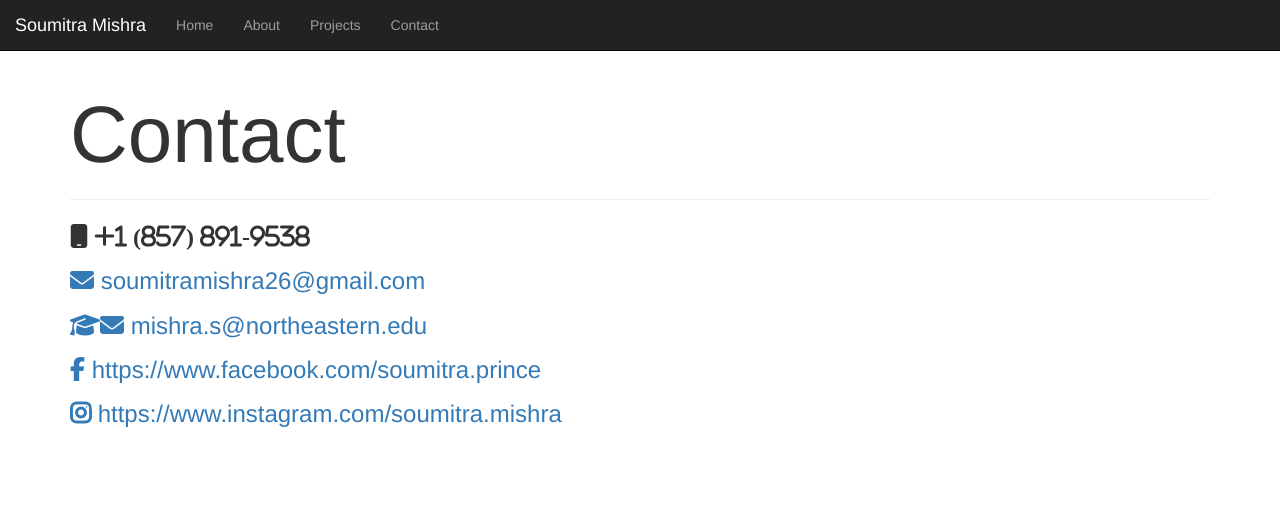
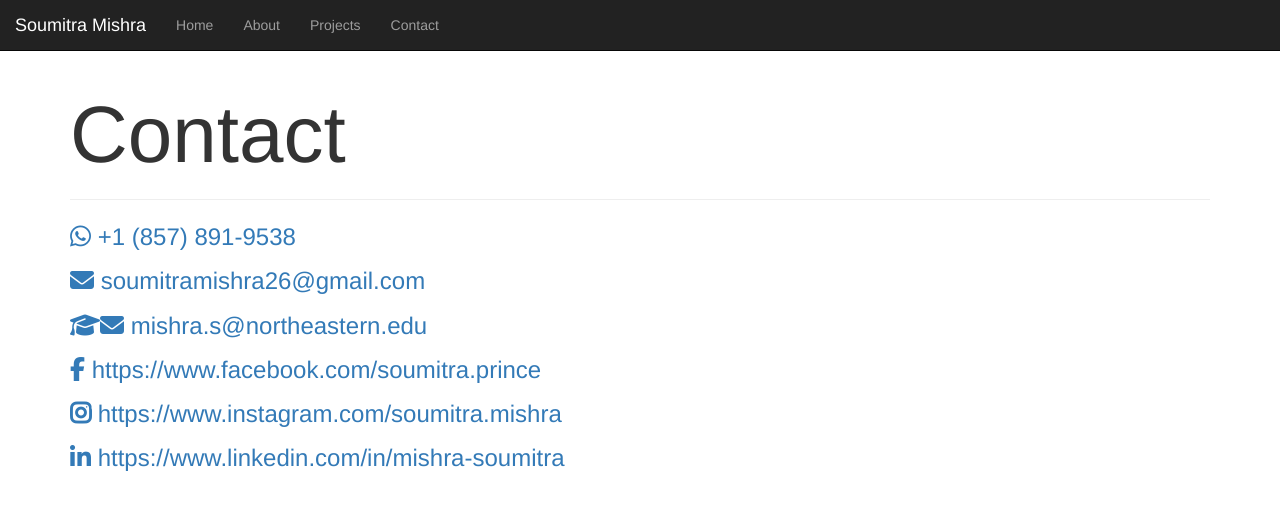
Before and after one commit to soumitramishra/my-personal-website, an Angular app in the folder soumitra-mishra-app/: page /contact in a window 1280 px wide. Shown: the top 510 px of the page. Built offline with nearby package versions, Linux system fonts and the light colour scheme.

Commit message:
Added more info to Contact page

```diff
--- a/soumitra-mishra-app/src/app/contact/contact.component.html
+++ b/soumitra-mishra-app/src/app/contact/contact.component.html
@@ -1,9 +1,17 @@
 <h1 style="font-size: 80px;" >Contact</h1>
 <hr>
 <div style="font-size: x-large">
-        <p><i class="fas fa-mobile"> +1 (857) 891-9538</i></p>
         <p>
-                <a href="mailto:soumitramishra26@gmail.com">
+                <a href="https://wa.me/+18578919538" target="blank">
+                        <i class="fab fa-whatsapp"></i>
+                        <span style="font-weight: 500;">
+                                +1 (857) 891-9538
+                        </span>
+                </a>
+
+        </p>
+        <p>
+                <a href="mailto:soumitramishra26@gmail.com" target="blank">
                         <i class="fas fa-envelope"> </i>
                         <span style="font-weight: 500;">
                                 soumitramishra26@gmail.com
@@ -12,7 +20,7 @@
 
         </p>
         <p>
-                <a href="mailto:mishra.s@northeastern.edu">
+                <a href="mailto:mishra.s@northeastern.edu" target="blank">
                         <i class="fas fa-graduation-cap"></i>
                         <i class="fas fa-envelope"> </i>
                         <span style="font-weight: 500;">
@@ -22,7 +30,7 @@
 
         </p>
          <p>
-                <a href="https://www.facebook.com/soumitra.prince">
+                <a href="https://www.facebook.com/soumitra.prince" target="blank">
                         <i class="fab fa-facebook-f"> </i>
                         <span style="font-weight: 500;">
                                 https://www.facebook.com/soumitra.prince
@@ -31,11 +39,19 @@
 
         </p>
         <p>
-                <a href="https://www.instagram.com/soumitra.mishra/">
+                <a href="https://www.instagram.com/soumitra.mishra/" target="blank">
                         <i style="font-weight:bolder" class="fab fa-instagram"></i>
                         <span style="font-weight: 500;">
                                 https://www.instagram.com/soumitra.mishra
                         </span>
                 </a>
         </p>
+        <p>
+                <a href="https://www.linkedin.com/in/mishra-soumitra" target="blank">
+                        <i class="fab fa-linkedin-in"></i>
+                        <span style="font-weight: 500;">
+                                https://www.linkedin.com/in/mishra-soumitra
+                        </span>
+                </a>
+        </p>
 </div>
```
